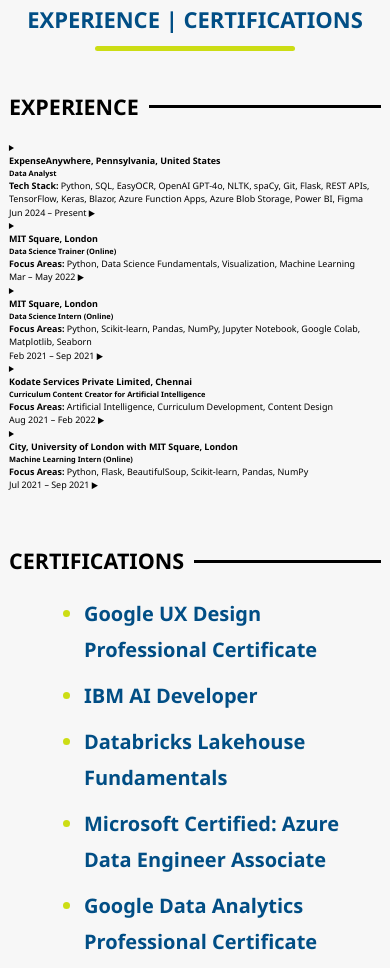
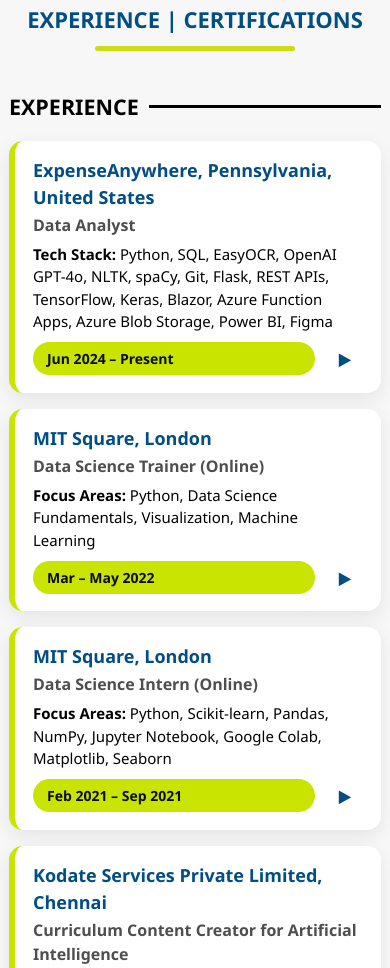
Before and after one commit to DeepuChandru/Deepanjali_Chandrasekaran.io, a website: page index.html in a window 390 px wide. Shown: the part 5180-6148 px from the top of the page. Drawn offline with nearby package versions, Linux system fonts and the light colour scheme.

Commit message:
Update style.css

```diff
--- a/css/style.css
+++ b/css/style.css
@@ -1267,3 +1267,106 @@
 .d-none {
   display: none;
 }
+
+
+ .exp-cards { display: grid; gap: 16px; }
+
+/* Card shell */
+.exp-card {
+  border-radius: 14px;
+  background: #fff;
+  box-shadow: 0 6px 18px rgba(0,0,0,.08);
+  border-left: 6px solid #c8e400;
+  overflow: hidden;
+}
+
+/* Summary row */
+.exp-card > details > summary.exp-header {
+  display: grid;
+  grid-template-columns: 1fr auto auto; /* text | date | arrow */
+  align-items: center;
+  gap: 12px;
+  padding: 16px 18px;
+  cursor: pointer;
+  list-style: none;
+}
+.exp-card summary.exp-header::-webkit-details-marker { display: none; }
+
+/* Keyboard focus */
+.exp-card summary.exp-header:focus-visible {
+  outline: 3px solid #014e85;
+  outline-offset: 3px;
+  border-radius: 10px;
+}
+
+/* Titles */
+.exp-title {
+  margin: 0;
+  color: #014e85;
+  font-weight: 800;
+  font-size: clamp(18px, 2.2vw, 22px);
+}
+
+/* Role as subtle caption */
+.role-title {
+  margin: 2px 0 6px;
+  font-size: 16px;
+  color: #222;
+  opacity: .8;
+  font-weight: 700;
+}
+
+/* Tech line in summary */
+.exp-tech { margin: 0; font-size: 15px; }
+
+/* Date pill */
+.exp-date {
+  background: #c8e400;
+  color: #0b0b0b;
+  padding: 6px 14px;
+  border-radius: 999px;
+  font-weight: 700;
+  white-space: nowrap;
+  font-size: 14px;
+}
+
+/* Right arrow: larger hit area + rotation */
+.chev {
+  display: inline-flex;
+  align-items: center;
+  justify-content: center;
+  width: 36px; height: 36px;
+  border-radius: 50%;
+  font-size: 18px;
+  color: #014e85;
+  transform: rotate(0deg);
+  transition: transform .18s ease;
+}
+details[open] .chev { transform: rotate(90deg); }
+
+/* Body */
+.exp-body {
+  padding: 6px 22px 18px;
+  color: #121212;
+  font-size: 16px;
+  line-height: 1.6;
+  border-top: 1px solid #eee; /* subtle divider */
+}
+.exp-body ul {
+  margin: 10px 0 0;
+  padding-left: 22px; /* safer than margin-left for bullets */
+}
+
+/* Responsive: stack date + arrow under text on narrow screens */
+@media (max-width: 720px) {
+  .exp-card > details > summary.exp-header {
+    grid-template-columns: 1fr auto;
+    grid-template-areas:
+      "text text"
+      "date arrow";
+    row-gap: 8px;
+  }
+  .exp-card > details > summary.exp-header > div { grid-area: text; }
+  .exp-date { grid-area: date; }
+  .chev { grid-area: arrow; justify-self: end; }
+}
```
